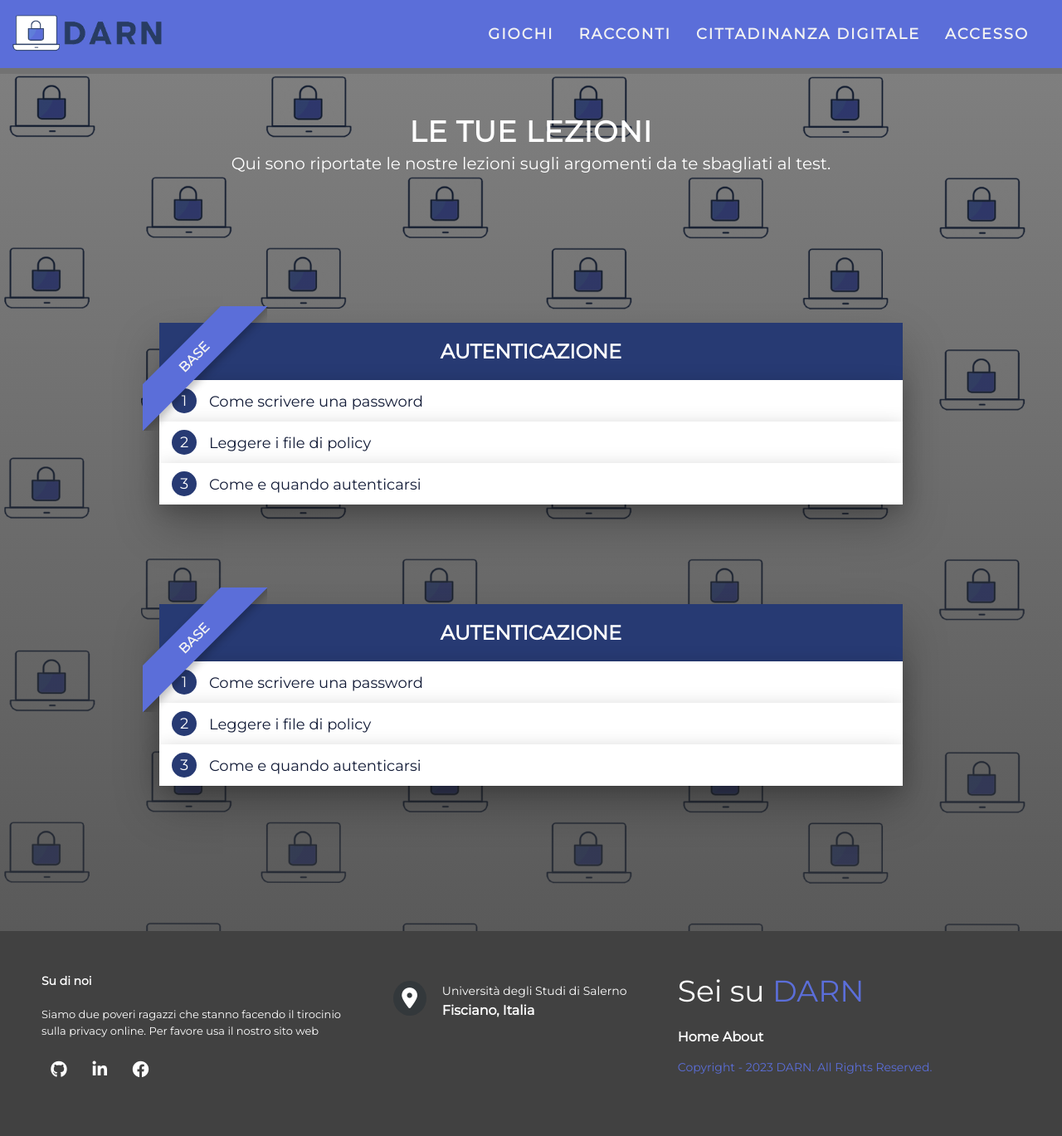
After one commit to MichelaFaella/BeingDigital, a Spring Boot app: page /listaLezioni in a window 1280 px wide. The commit adds this page. Shown: the whole page at 83% size. Run offline with Spring Boot 4, Linux system fonts and the light colour scheme.

Commit message:
Lesson area and footer fixed

```diff
--- /dev/null
+++ b/src/main/java/it/unisa/darn/application/control/ListaLezioniController.java
@@ -0,0 +1,16 @@
+package it.unisa.darn.application.control;
+
+import org.springframework.stereotype.Controller;
+import org.springframework.web.bind.annotation.GetMapping;
+import org.springframework.web.bind.annotation.RequestMapping;
+
+@Controller
+@RequestMapping("/listaLezioni")
+public class ListaLezioniController {
+
+  @GetMapping
+  public String get() {
+    return "listaLezioni";
+  }
+
+}
--- a/src/main/resources/static/stylesheet/footer.css
+++ b/src/main/resources/static/stylesheet/footer.css
@@ -5,7 +5,7 @@
 }
 
 :root {
-    --bg-color: #5f7ed9;
+    --bg-color: #121b37;
     --text-color: #f2f2f2;
     --main-color: #30478c;
     --second-color: #273a73;
--- a/src/main/resources/static/stylesheet/header.css
+++ b/src/main/resources/static/stylesheet/header.css
@@ -5,7 +5,7 @@
 }
 
 :root {
-    --bg-color: #5f7ed9;
+    --bg-color: #121b37;
     --text-color: #f2f2f2;
     --main-color: #30478c;
     --second-color: #273a73;
@@ -19,7 +19,7 @@
 }
 
 header {
-    background: var(--bg-color);
+    background: var(--notify-color);
     width: 100%;
     top: 0;
     left: 0;
@@ -32,7 +32,7 @@ header {
     position: -webkit-sticky;
     position: sticky;
     z-index: 100000;
-    box-shadow: 0px 7px 0px 0px rgba(0,0,0,0.1);
+    box-shadow: 0px 7px 0px 0px rgba(0, 0, 0, 0.1);
 }
 
 header .logo {
@@ -137,11 +137,11 @@ header .nav-menu li a:hover {
         left: -100%;
         gap: 0;
         flex-direction: column;
-        background-color: var(--bg-color);
+        background-color: var(--notify-color);
         width: 100%;
         text-align: center;
         transition: 0.3s;
-        box-shadow: 0px 7px 0px 0px rgba(0,0,0,0.1);
+        box-shadow: 0px 7px 0px 0px rgba(0, 0, 0, 0.1);
     }
 
     header .nav-menu li {
--- a/src/main/resources/static/stylesheet/homepage.css
+++ b/src/main/resources/static/stylesheet/homepage.css
@@ -7,7 +7,7 @@
 }
 
 :root {
-    --bg-color: #5f7ed9;
+    --bg-color: #121b37;
     --text-color: #f2f2f2;
     --main-color: #30478c;
     --second-color: #273a73;
--- /dev/null
+++ b/src/main/resources/static/stylesheet/listaLezioni.css
@@ -0,0 +1,138 @@
+* {
+    margin: 0;
+    padding: 0;
+    font-family: "Montserrat";
+}
+
+:root {
+    --bg-color: #121b37;
+    --text-color: #f2f2f2;
+    --main-color: #30478c;
+    --second-color: #273a73;
+    --notify-color: #5b6ed9;
+    --white-color: white;
+}
+
+.lezioni {
+    display: flex;
+    flex-direction: column;
+    justify-content: center;
+    align-items: center;
+    min-height: 130vh;
+    background: linear-gradient(rgba(0, 0, 0, 0.5), #282828c4), url(/img/backgroundLogo.png);
+    background-size: contain;
+}
+
+.lezioni .box {
+    width: 70%;
+    position: relative;
+    box-shadow: 0 25px 50px rgba(0, 0, 0, 0.25);
+    margin-bottom: 120px;
+}
+
+
+.lezioni .box h2 {
+    text-align: center;
+    color: var(--white-color);
+    background-color: var(--second-color);
+    padding: 20px 0;
+    font-size: 20px;
+    font-weight: 700;
+    width: 100%;
+    font-size: 24px;
+    text-transform: uppercase;
+}
+
+
+.lezioni .box ul li {
+    list-style: none;
+    padding: 10px 0;
+    width: 100%;
+    color: var(--bg-color);
+    box-shadow: 0 5px 25px rgba(0, 0, 0, 0.2);
+    transition: transform 0.5s;
+    background-color: var(--white-color);
+    font-size: 18px;
+}
+
+.lezioni .box ul li:hover {
+    transform: scale(1.1);
+    z-index: 100;
+    background-color: var(--notify-color);
+    box-shadow: 0 5px 25px rgba(0, 0, 0, 0.2);
+    color: var(--white-color);
+}
+
+.lezioni .box ul li span {
+    width: 20px;
+    height: 20px;
+    line-height: 20px;
+    text-align: center;
+    margin: 0 15px;
+    display: inline-block;
+    background-color: var(--second-color);
+    border-radius: 50%;
+    padding: 5px;
+    color: var(--white-color);
+    font-weight: 500;
+}
+
+.lezioni .box ul li a {
+    text-decoration: none;
+    cursor: pointer;
+    margin-top: 5px;
+    font-weight: 500;
+    position: absolute;
+    color: var(--bg-color);
+}
+
+.lezioni .box ul li a:hover {
+    color: var(--white-color);
+    transition: 1s;
+}
+
+.livello {
+    font-size: 35px;
+    margin-bottom: 5px;
+    letter-spacing: 1px;
+    text-transform: uppercase;
+    color: var(--white-color);
+    padding: 0 5px;
+}
+
+.lezioni p {
+    margin-bottom: 180px;
+    font-size: 20px;
+    color: var(--white-color);
+    font-weight: 500;
+    text-align: center;
+    padding: 0 20px;
+}
+
+.etichetta {
+    position: absolute;
+    top: -20px;
+    left: -20px;
+    width: 150px;
+    height: 150px;
+    justify-content: center;
+    display: flex;
+    align-items: center;
+    overflow: hidden;
+}
+
+.etichetta::before {
+    content: 'base';
+    position: absolute;
+    width: 150%;
+    height: 40px;
+    background-color: var(--notify-color);
+    transform: rotate(-45deg) translateY(-20px);
+    display: flex;
+    justify-content: center;
+    align-items: center;
+    text-transform: uppercase;
+    color: var(--text-color);
+    font-weight: 600;
+    box-shadow: 0 5px 10px rgba(0, 0, 0, 0.25);
+}
--- /dev/null
+++ b/src/main/resources/templates/listaLezioni.html
@@ -0,0 +1,40 @@
+<!DOCTYPE html>
+<html lang="it" xmlns:th="http://www.thymeleaf.org">
+<head>
+    <meta charset="UTF-8">
+    <meta content="width=device-width, initial-scale=1.0" name="viewport">
+    <title>Lista Lezioni</title>
+    <link href="/stylesheet/listaLezioni.css" rel="stylesheet">
+</head>
+<body>
+<th:block th:include="fragments/header"></th:block>
+<div class="lezioni">
+
+    <h1 class="livello">Le tue lezioni</h1>
+    <p>Qui sono riportate le nostre lezioni sugli argomenti da te sbagliati al test.</p>
+
+    <div class="box">
+        <span class="etichetta"></span>
+        <h2>Autenticazione</h2>
+        <ul>
+            <li><span>1</span> <a href="">Come scrivere una password</a></li>
+            <li><span>2</span> <a href="">Leggere i file di policy</a></li>
+            <li><span>3</span> <a href="">Come e quando autenticarsi</a></li>
+        </ul>
+    </div>
+
+    <div class="box">
+        <span class="etichetta"></span>
+        <h2>Autenticazione</h2>
+        <ul>
+            <li><span>1</span> <a href="">Come scrivere una password</a></li>
+            <li><span>2</span> <a href="">Leggere i file di policy</a></li>
+            <li><span>3</span> <a href="">Come e quando autenticarsi</a></li>
+        </ul>
+    </div>
+
+
+</div>
+<th:block th:include="fragments/footer"></th:block>
+</body>
+</html>
--- a/src/main/resources/templates/utente.html
+++ b/src/main/resources/templates/utente.html
@@ -35,7 +35,7 @@
                         E se provassi ad affinare le tue conoscenze con i nostri giochi? </p></div>
             </div>
             <div class="areabtn">
-                <a class="btnUtente" href="">lezioni</a>
+                <a class="btnUtente" href="/listaLezioni">lezioni</a>
                 <a class="btnUtente" href="">giochi</a>
             </div>
 
```
Also changed, not shown: src/main/resources/static/stylesheet/login.css (+38 -40 lines).
